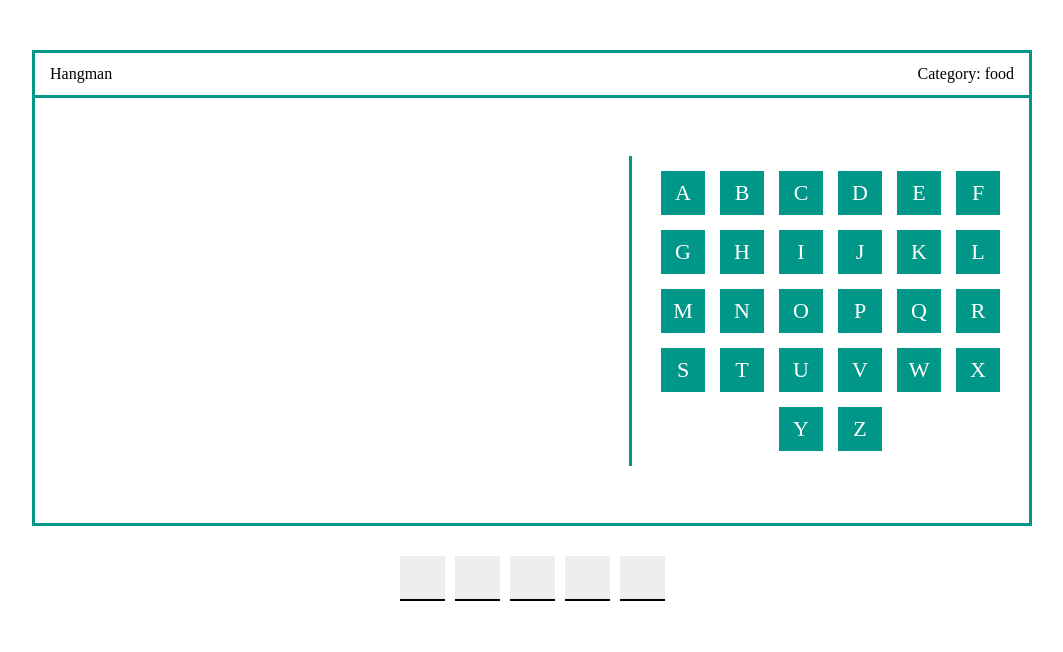
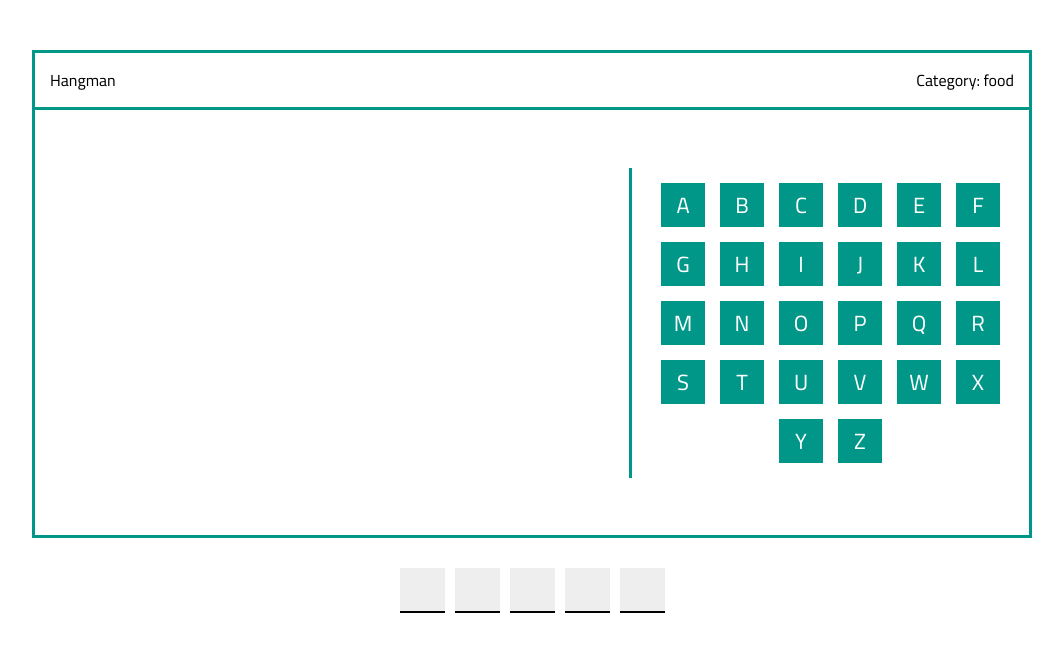
Before and after one commit to hosam252mohamed/hangman, a plain HTML site: page index.html in a window 1280 px wide. Shown: the whole page, without its empty margins (108-1171 px from the left). Drawn offline with Linux system fonts and the light colour scheme.

Commit message:
adjust the font

```diff
--- a/index.html
+++ b/index.html
@@ -6,6 +6,9 @@
     <meta name="viewport" content="width=device-width, initial-scale=1.0">
     <title>Hangman Game</title>
     <link rel="stylesheet" href="style.css">
+    <link rel="preconnect" href="https://fonts.googleapis.com">
+    <link rel="preconnect" href="https://fonts.gstatic.com" crossorigin>
+    <link href="https://fonts.googleapis.com/css2?family=Cairo:wght@400;600&display=swap" rel="stylesheet">
   </head>
 
   <body>
--- a/style.css
+++ b/style.css
@@ -7,7 +7,7 @@
 }
 
 body {
-  font-family: "Cairo";
+  font-family: "Cairo", sans-serif;
   padding: 20px;
 }
 
```
